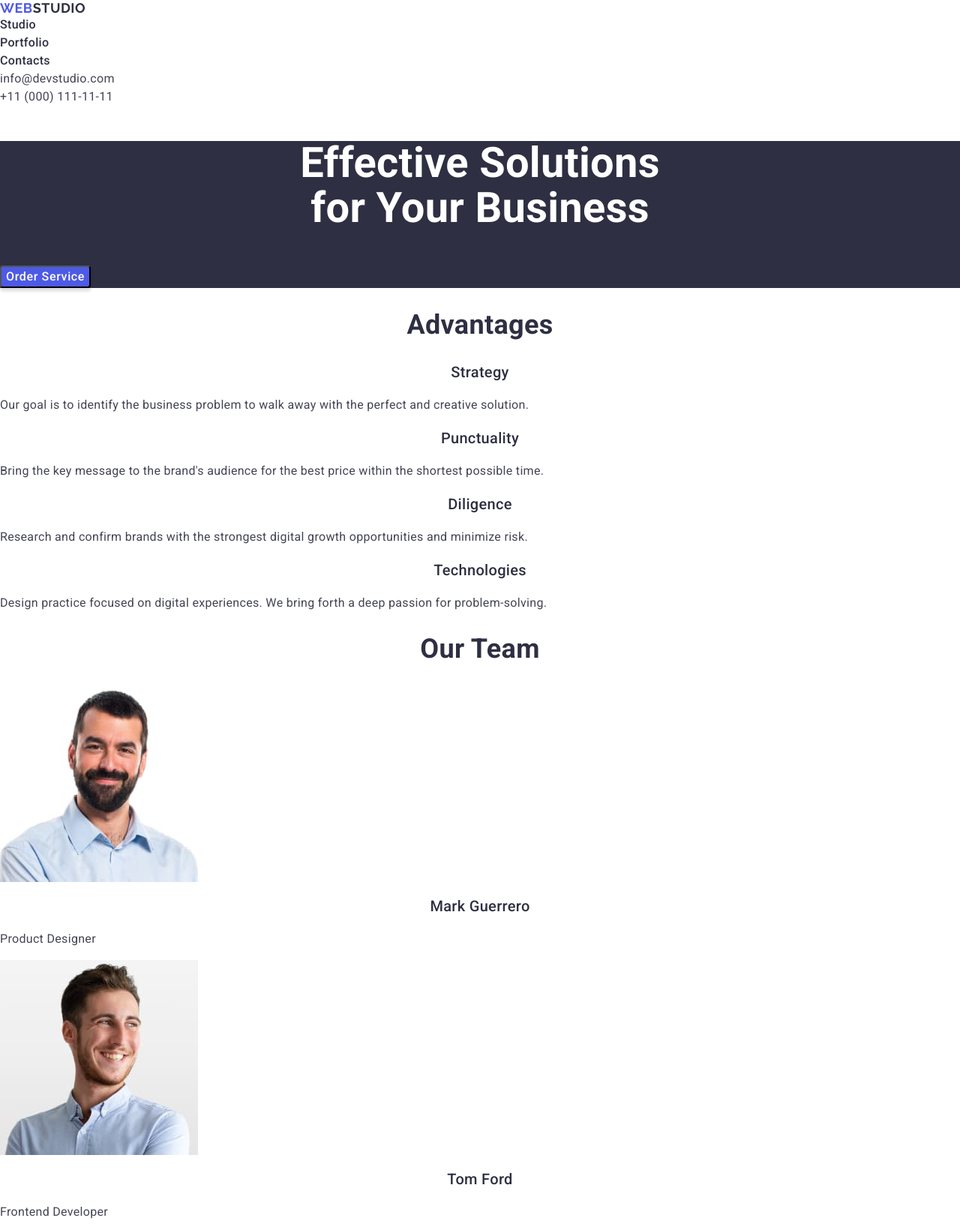
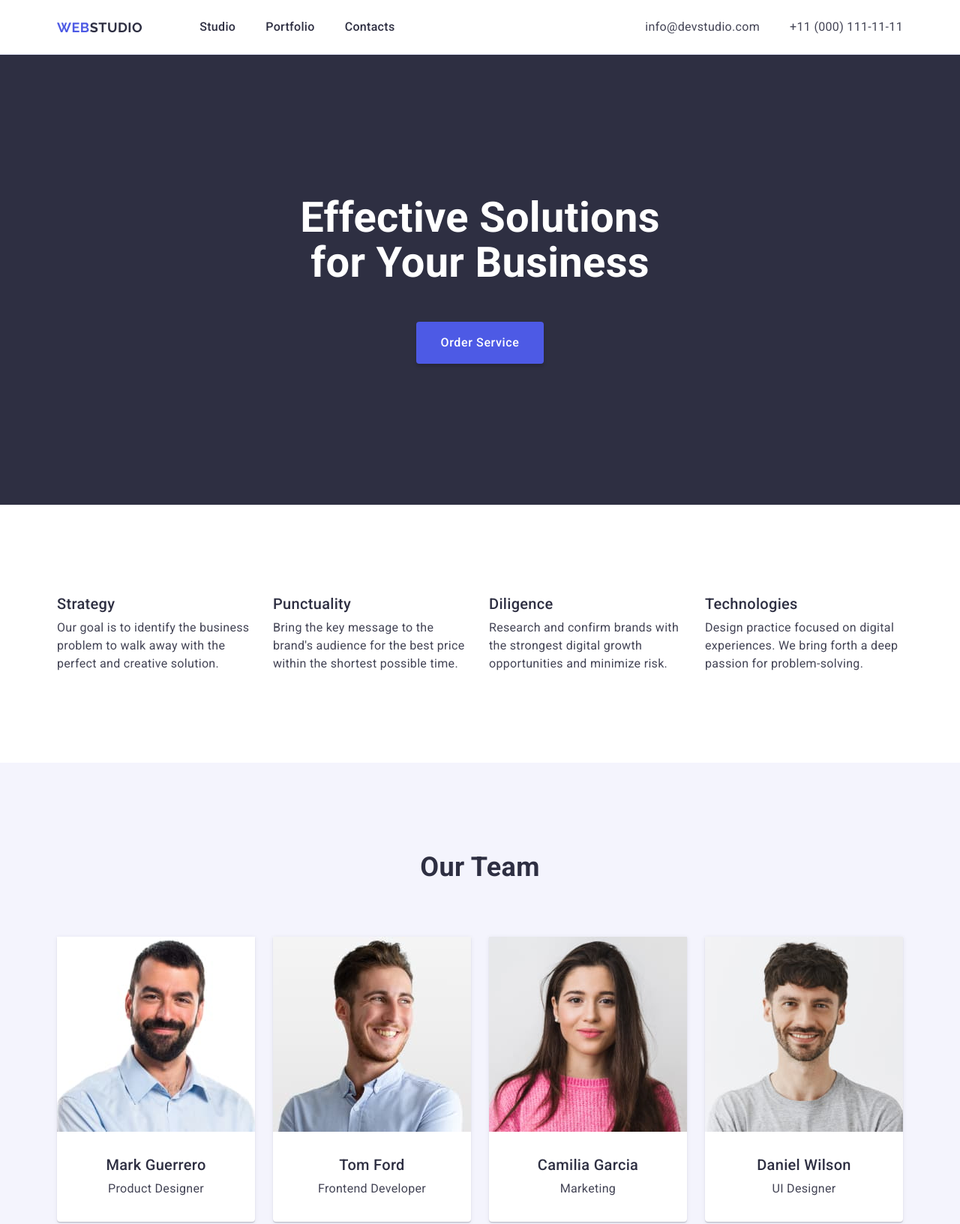
Before and after one commit to d3nn1x/hw3, a plain HTML site: page index.html in a window 1280 px wide. Shown: the top 1632 px of the page at 75% size. Drawn offline with nearby package versions, Linux system fonts and the light colour scheme.

Commit message:
block model flexbox

```diff
--- a/css/style.css
+++ b/css/style.css
@@ -12,10 +12,25 @@ a {
   color: inherit;
 }
 
+h1,
+h2,
+h3,
+h4,
+h5,
+h6 {
+  margin: 0;
+  padding: 0;
+}
+
 img {
   display: block;
   max-width: 100%;
   height: auto;
+}
+
+p {
+  margin: 0;
+  padding: 0;
 }
 
 ul,
@@ -25,7 +40,28 @@ ol {
   margin: 0;
 }
 
-/* __________ LOGO __________ */
+.container {
+  max-width: 1158px;
+  padding-left: 15px;
+  padding-right: 15px;
+  margin-left: auto;
+  margin-right: auto;
+}
+
+.visually-hidden {
+  position: absolute;
+  width: 1px;
+  height: 1px;
+  margin: -1px;
+  border: 0;
+  padding: 0;
+  white-space: nowrap;
+  clip-path: inset(100%);
+  clip: rect(0 0 0 0);
+  overflow: hidden;
+}
+
+/*  LOGO  */
 
 .logo {
   font-family: Raleway;
@@ -40,10 +76,12 @@ ol {
   color: #4d5ae5;
 }
 
-/* __________ BUTTON __________ */
+/*  BUTTON  */
 
 .button {
+  padding: 16px 32px;
   cursor: pointer;
+  border: none;
   border-radius: 4px;
   box-shadow: 0px 4px 4px 0px rgba(0, 0, 0, 0.15);
   color: #ffffff;
@@ -59,25 +97,37 @@ ol {
   background: #404bbf;
 }
 
-/* __________ TITILE __________ */
+/* SECTION */
+
+section {
+  padding-top: 120px;
+  padding-bottom: 120px;
+}
+
+section:nth-child(odd) {
+  background-color: #f4f4fd;
+}
+
+/*  TITILE  */
 
 .title {
+  margin-bottom: 72px;
   font-size: 36px;
   font-weight: 700;
   line-height: 1.11;
   text-align: center;
 }
 
-/* __________ SUBTITLE __________ */
+/*  SUBTITLE  */
 
 .subtitle {
+  margin-bottom: 8px;
   font-size: 20px;
   font-weight: 500;
   line-height: 1.2;
-  text-align: center;
 }
 
-/* __________ CARD-TEXT __________ */
+/*  CARD-TEXT  */
 
 .card-text {
   color: #434455;
@@ -85,7 +135,29 @@ ol {
   line-height: 1.5;
 }
 
-/* __________ HEADER __________ */
+/*  HEADER  */
+header {
+  border-bottom: 1px solid #e7e9fc;
+}
+
+header .container {
+  display: flex;
+  justify-content: space-between;
+  align-items: center;
+}
+
+.header-left {
+  display: flex;
+  align-items: center;
+  gap: 76px;
+}
+
+.menu {
+  padding-top: 24px;
+  padding-bottom: 24px;
+  display: flex;
+  gap: 40px;
+}
 
 .menu-link {
   font-weight: 500;
@@ -95,6 +167,13 @@ ol {
 .menu-link:hover,
 .menu-link:focus {
   color: #404bbf;
+}
+
+.contacts {
+  padding-top: 24px;
+  padding-bottom: 24px;
+  display: flex;
+  gap: 40px;
 }
 
 .contacts-link {
@@ -108,27 +187,102 @@ ol {
   color: #404bbf;
 }
 
-/* __________ HERO __________ */
+/*  HERO  */
 
-.hero {
+main .hero {
+  padding-top: 188px;
+  padding-bottom: 188px;
   background-color: #2e2f42;
 }
 
 .title-hero {
+  margin-bottom: 48px;
   color: #ffffff;
-
   font-size: 56px;
   font-weight: 700;
   line-height: 1.07;
   text-align: center;
 }
 
-/* __________ ADVANTAGES __________ */
+.hero .container {
+  display: flex;
+  flex-direction: column;
+  align-items: center;
+}
 
-/* __________ FOOTER __________ */
+/*  ADVANTAGES  */
+
+.advantages-list {
+  display: flex;
+  flex-wrap: wrap;
+  gap: 24px;
+  justify-content: center;
+}
+
+.advantage-item {
+  width: calc((100% - 24px * 3) / 4);
+}
+
+/* TEAM */
+
+.team .subtitle {
+  text-align: center;
+}
+
+.team .card-text {
+  text-align: center;
+}
+
+.team-list {
+  display: flex;
+  flex-wrap: wrap;
+  gap: 24px;
+  justify-content: center;
+}
+
+.team-member {
+  padding-bottom: 32px;
+  width: calc((100% - 24px * 3) / 4);
+  border-radius: 0px 0px 4px 4px;
+  box-shadow: 0px 1px 6px 0px rgba(46, 47, 66, 0.08),
+    0px 1px 1px 0px rgba(46, 47, 66, 0.16),
+    0px 2px 1px 0px rgba(46, 47, 66, 0.08);
+  background-color: rgba(255, 255, 255, 1);
+}
+
+.team-photo {
+  margin-bottom: 32px;
+}
+
+/* PORTFOLIO */
+
+.portfolio-list {
+  display: flex;
+  flex-wrap: wrap;
+  gap: 24px;
+  justify-content: center;
+}
+
+.portfolio-item {
+  width: calc((100% - 24px * 2) / 3);
+}
+
+.inner {
+  padding: 32px 16px;
+  border-bottom: 1px solid rgba(231, 233, 252, 1);
+  border-left: 1px solid rgba(231, 233, 252, 1);
+  border-right: 1px solid rgba(231, 233, 252, 1);
+}
+
+/*  FOOTER  */
 
 .footer {
   background-color: #2e2f42;
+}
+
+.footer .container {
+  padding-top: 100px;
+  padding-bottom: 100px;
 }
 
 .footer .logo {
@@ -136,7 +290,7 @@ ol {
 }
 
 .footer-text {
+  margin-top: 17px;
   color: #f4f4fd;
-
   line-height: 1.5;
 }
--- a/index.html
+++ b/index.html
@@ -21,6 +21,8 @@
   </head>
   <body>
     <header>
+      <div class="container">
+        <div class="header-left">
           <a class="logo" href="#"><span>Web</span>Studio</a>
           <nav>
             <ul class="menu">
@@ -29,6 +31,8 @@
               <li><a class="menu-link" href="#contacts">Contacts</a></li>
             </ul>
           </nav>
+        </div>
+        <div class="header-right">
           <ul class="contacts">
             <li>
               <a class="contacts-link" href="mailto:info@devstudio.com"
@@ -41,20 +45,27 @@
               >
             </li>
           </ul>
+        </div>
+      </div>
     </header>
     <main>
       <section class="hero" id="studio">
-        <h1 class="title-hero">Effective Solutions <br />for Your Business</h1>
+        <div class="container">
+          <h1 class="title-hero">
+            Effective Solutions <br />for Your Business
+          </h1>
           <button class="button" type="button">Order Service</button>
+        </div>
       </section>
       <section class="advantages">
-        <h2 class="title">Advantages</h2>
+        <div class="container">
+          <h2 class="title visually-hidden">Advantages</h2>
           <ul class="advantages-list">
             <li class="advantage-item">
               <h3 class="subtitle">Strategy</h3>
               <p class="card-text">
-              Our goal is to identify the business problem to walk away with the
-              perfect and creative solution.
+                Our goal is to identify the business problem to walk away with
+                the perfect and creative solution.
               </p>
             </li>
             <li class="advantage-item">
@@ -79,8 +90,10 @@
               </p>
             </li>
           </ul>
+        </div>
       </section>
       <section class="team">
+        <div class="container">
           <h2 class="title">Our Team</h2>
           <ul class="team-list">
             <li class="team-member">
@@ -124,8 +137,10 @@
               <p class="card-text">UI Designer</p>
             </li>
           </ul>
+        </div>
       </section>
       <section class="portfolio" id="portfolio">
+        <div class="container">
           <h2 class="title">Our Portfolio</h2>
           <ul class="portfolio-list">
             <li class="portfolio-item">
@@ -135,8 +150,10 @@
                 alt="Banking Application"
                 width="360"
               />
+              <div class="inner">
                 <h3 class="subtitle">Banking App</h3>
                 <p class="card-text">App</p>
+              </div>
             </li>
             <li class="portfolio-item">
               <img
@@ -145,8 +162,10 @@
                 alt="Cashless Payment"
                 width="360"
               />
+              <div class="inner">
                 <h3 class="subtitle">Cashless Payment</h3>
                 <p class="card-text">Marketing</p>
+              </div>
             </li>
             <li class="portfolio-item">
               <img
@@ -155,8 +174,10 @@
                 alt="Meditation Application"
                 width="360"
               />
+              <div class="inner">
                 <h3 class="subtitle">Meditation App</h3>
                 <p class="card-text">App</p>
+              </div>
             </li>
             <li class="portfolio-item">
               <img
@@ -165,8 +186,10 @@
                 alt="Taxi Service"
                 width="360"
               />
+              <div class="inner">
                 <h3 class="subtitle">Taxi Service</h3>
                 <p class="card-text">Marketing</p>
+              </div>
             </li>
             <li class="portfolio-item">
               <img
@@ -175,8 +198,10 @@
                 alt="Screen Illustrations"
                 width="360"
               />
+              <div class="inner">
                 <h3 class="subtitle">Screen Illustrations</h3>
                 <p class="card-text">Design</p>
+              </div>
             </li>
             <li class="portfolio-item">
               <img
@@ -185,19 +210,24 @@
                 alt="Online Courses"
                 width="360"
               />
+              <div class="inner">
                 <h3 class="subtitle">Online Courses</h3>
                 <p class="card-text">Marketing</p>
+              </div>
             </li>
           </ul>
+        </div>
       </section>
     </main>
     <footer class="footer" id="contacts">
+      <div class="container">
         <a class="logo" href="#"><span>Web</span>Studio</a>
         <p class="footer-text">
           Increase the flow of customers and <br />
           sales for your business with digital <br />
           marketing & growth solutions.
         </p>
+      </div>
     </footer>
   </body>
 </html>
```
Lines whose indentation alone changed are shown as unchanged.
